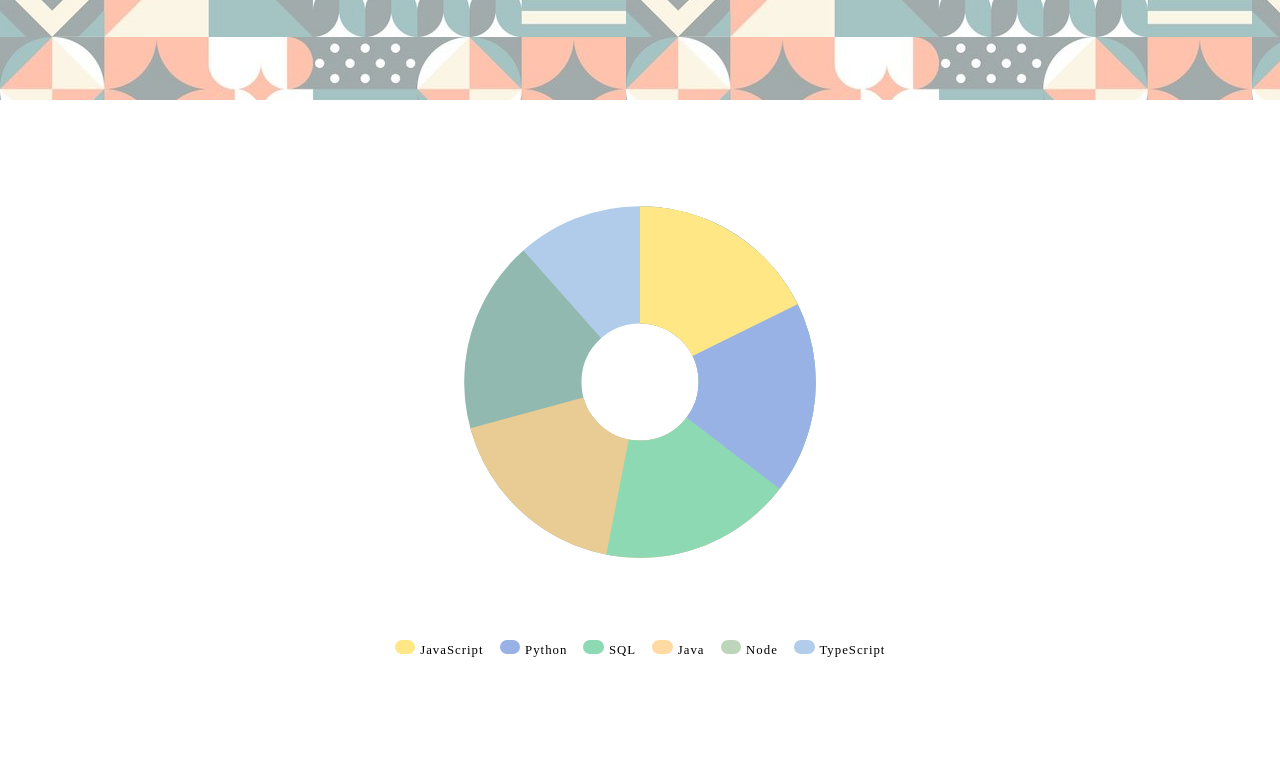
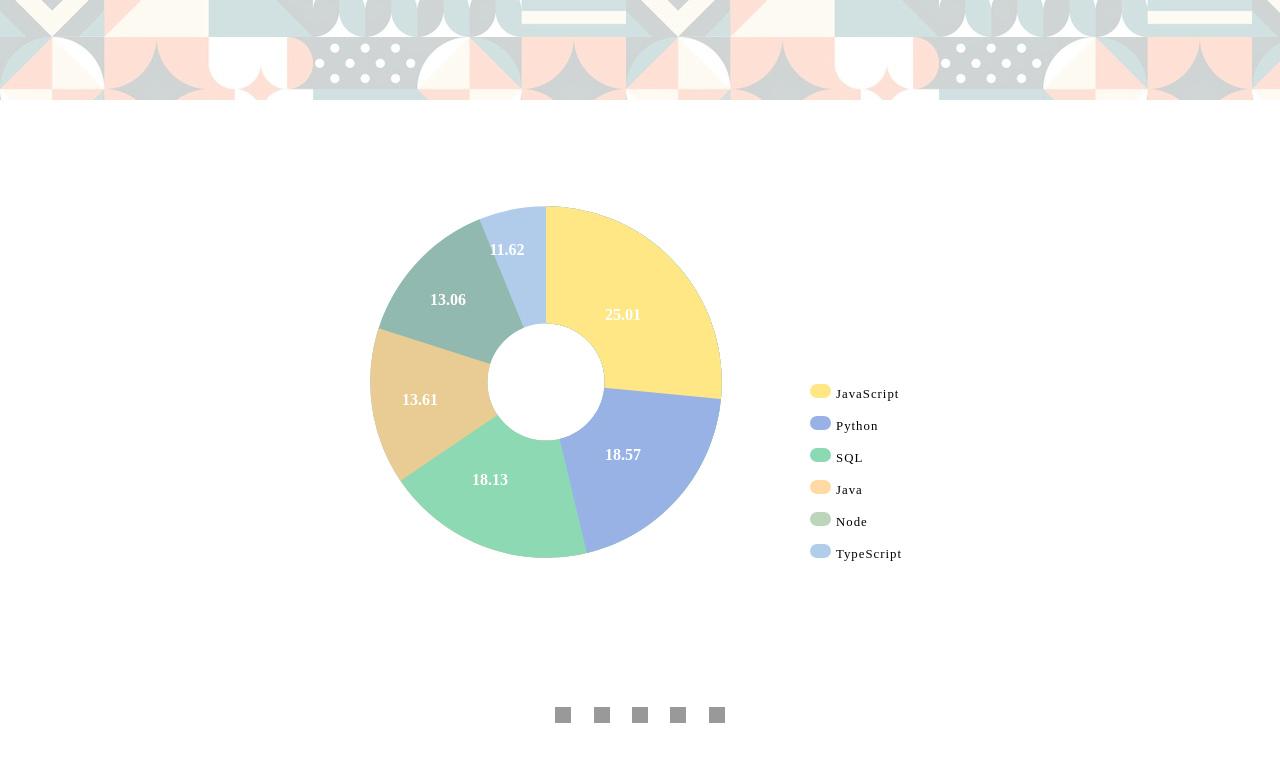
Before and after one commit to Yuuki915/1203-Mini-Project, a plain HTML site: page index.html in a window 1280 px wide. Shown: the part 380-1137 px from the top of the page. Drawn offline with Linux system fonts and the light colour scheme.

Commit message:
modi css

```diff
--- a/css/style.css
+++ b/css/style.css
@@ -11,18 +11,19 @@ header {
 }
 .hero-img {
   background: url("../img/hero.jpeg");
-  opacity: 0.6;
+  opacity: 0.3;
   height: 60vh;
 }
 header .text {
   position: absolute;
   width: 100%;
-  color: #333;
   font-size: 2rem;
   text-align: center;
   letter-spacing: 2px;
   top: 50%;
   transform: translateY(-50%);
+  color: #fff;
+  text-shadow: 0 0 10px #888, 0 0 15px #888;
 }
 
 section {
@@ -79,32 +80,34 @@ section {
 }
 @keyframes node {
   to {
-    stroke-dashoffset: 16.666;
+    stroke-dashoffset: 11.62;
   }
 }
 @keyframes java {
   to {
-    stroke-dashoffset: 33.332;
+    stroke-dashoffset: 24.68;
   }
 }
 @keyframes sql {
   to {
-    stroke-dashoffset: 49.998;
+    stroke-dashoffset: 38.29;
   }
 }
 @keyframes py {
   to {
-    stroke-dashoffset: 66.664;
+    stroke-dashoffset: 56.42;
   }
 }
 @keyframes js {
   to {
-    stroke-dashoffset: 83.33;
+    stroke-dashoffset: 74.99;
   }
 }
-.bars {
+.pie {
+  max-width: 700px;
+  position: relative;
   display: flex;
-  justify-content: center;
+  margin: 0 auto;
 }
 .each {
   margin: 0.5rem;
@@ -112,6 +115,12 @@ section {
   font-size: 0.8rem;
   height: 1rem;
   vertical-align: middle;
+}
+.bars {
+  display: flex;
+  flex-direction: column;
+  justify-content: end;
+  margin: 0 5rem 4rem 0;
 }
 .pie-bar {
   display: inline-block;
@@ -139,9 +148,57 @@ section {
   background-color: #3179c660;
 }
 
+.num {
+  color: #fff;
+  font-weight: 600;
+}
+.js-num {
+  position: absolute;
+  top: 35%;
+  left: 45%;
+}
+.py-num {
+  position: absolute;
+  top: 63%;
+  left: 45%;
+}
+.sql-num {
+  position: absolute;
+  top: 68%;
+  left: 26%;
+}
+.java-num {
+  position: absolute;
+  top: 52%;
+  left: 16%;
+}
+.node-num {
+  position: absolute;
+  top: 32%;
+  left: 20%;
+}
+.ts-num {
+  position: absolute;
+  top: 22%;
+  left: 28.5%;
+}
+
 .graph {
   display: none;
   height: 25rem;
+}
+
+.lines {
+  display: flex;
+  justify-content: center;
+  margin-top: 2rem;
+}
+.line {
+  width: 1rem;
+  height: 1rem;
+  background-color: #999;
+  /* border-radius: 50px; */
+  margin: 0.7rem;
 }
 
 article {
@@ -343,11 +400,10 @@ footer p {
     left: 50%;
     transform: translate(-50%, -50%);
   }
-  .pi-graph {
+  .pie {
     display: none;
   }
   .graph {
-    background-color: rgba(153, 153, 153, 0.3);
     margin: 50px 0;
     display: block;
 
--- a/index.html
+++ b/index.html
@@ -25,6 +25,14 @@
                 <circle id = "py" class = "enko" cx = "50%" cy = "50%" r = "15"/>
                 <circle id = "js" class = "enko" cx = "50%" cy = "50%" r = "15"/>
             </svg>
+            <div class="num">
+                <div class="js-num">25.01</div>
+                <div class="py-num">18.57</div>
+                <div class="sql-num">18.13</div>
+                <div class="java-num">13.61</div>
+                <div class="node-num">13.06</div>
+                <div class="ts-num">11.62</div>
+            </div>
             <div class="bars">
                 <div class="each"><div class="js-color pie-bar"></div>JavaScript</div>
                 <div class="each"><div class="py-color pie-bar"></div>Python</div>
@@ -74,6 +82,14 @@
             </div>
         </div>
     </section>
+
+    <div class="lines">
+        <div class="line"></div>
+        <div class="line"></div>
+        <div class="line"></div>
+        <div class="line"></div>
+        <div class="line"></div>
+    </div>
 
     <article>
         <div class="js box">
```
